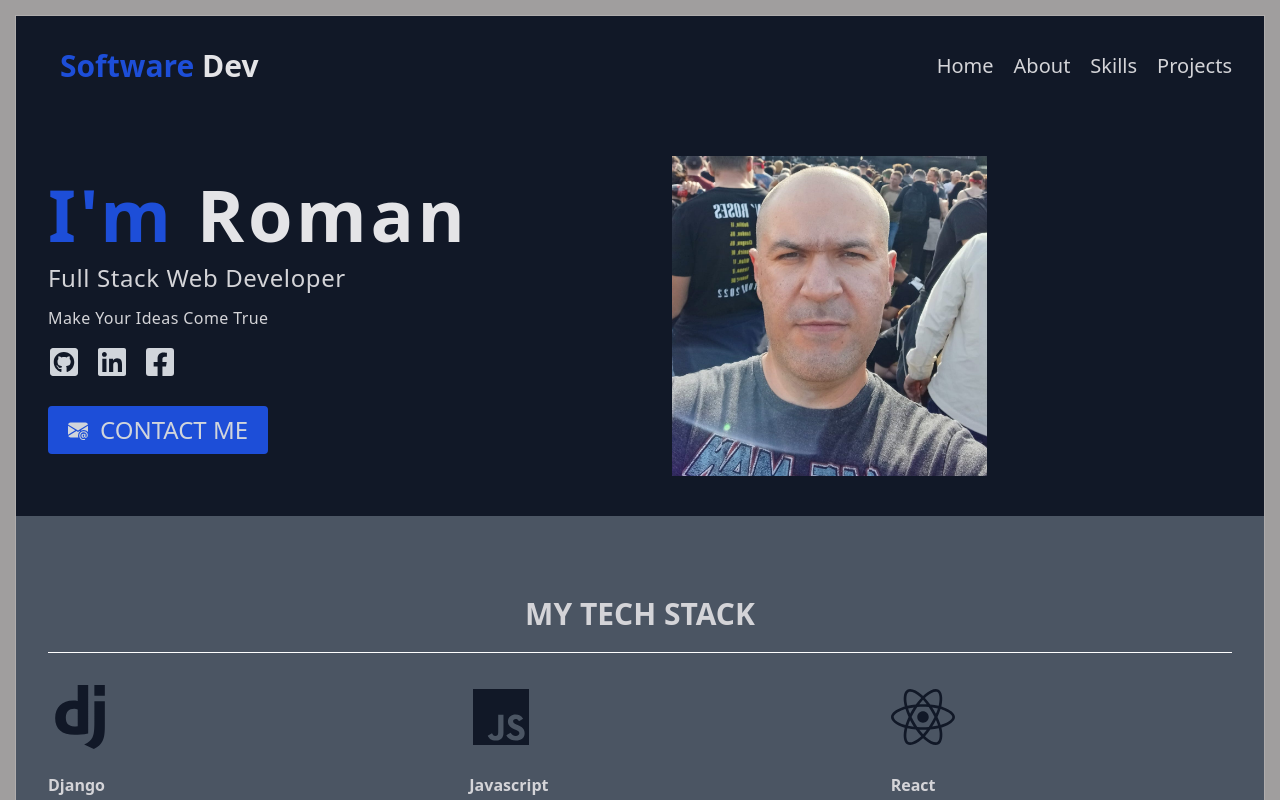
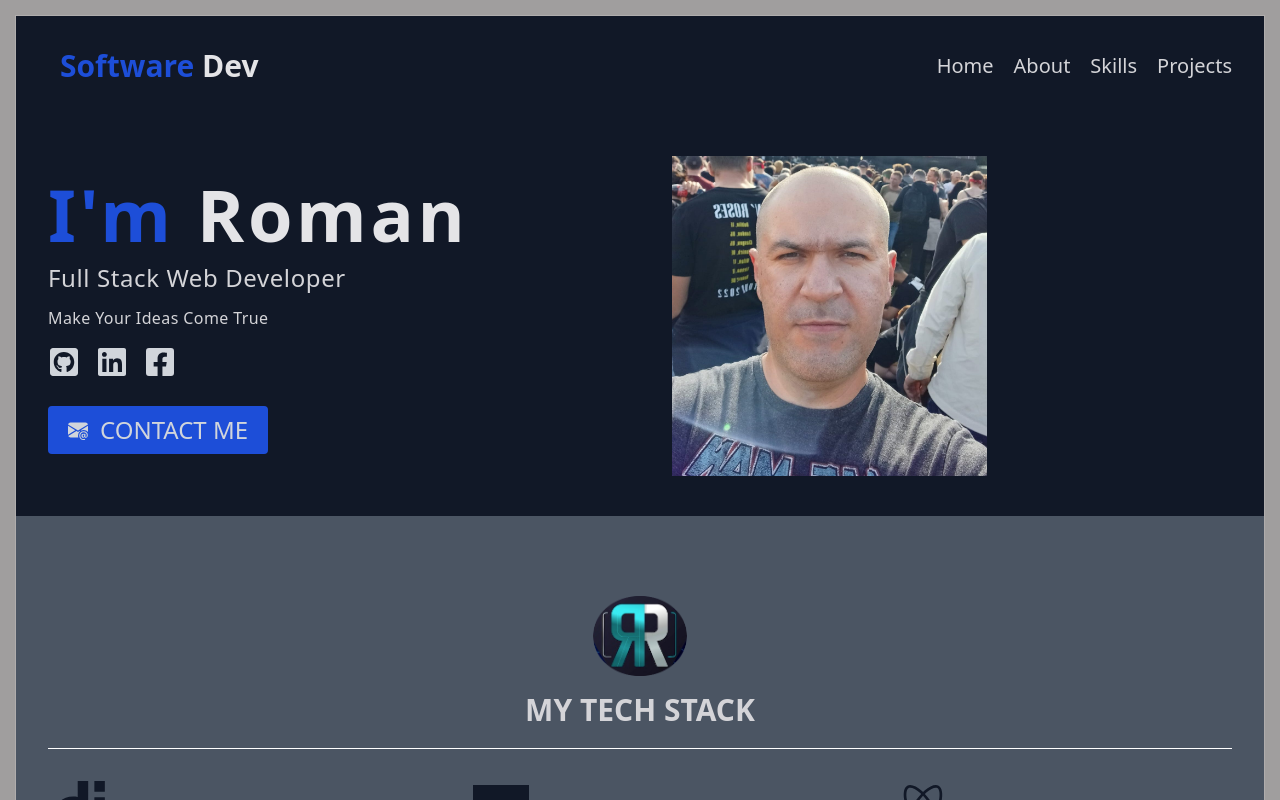
Before and after one commit to rockroman/Portfolio_react-tailwind, a React (Vite) app: page / in a window 1280 px wide. Shown: the top 800 px of the page. Built offline with nearby package versions, Linux system fonts and the light colour scheme.

Commit message:
add personal logo images

```diff
--- a/src/components/Footer.jsx
+++ b/src/components/Footer.jsx
@@ -2,6 +2,7 @@ import { useEffect, useRef, useState } from "react";
 import { useForm } from "react-hook-form";
 import emailjs from "@emailjs/browser";
 import { toast } from "react-toastify";
+import logoImg from "../assets/rock_logo.jpg";
 
 const SERVICE_ID = import.meta.env.VITE_REACT_SERVICE_ID;
 const TEMPLATE_ID = import.meta.env.VITE_REACT_TEMPLATE_ID;
@@ -64,6 +65,11 @@ const Footer = () => {
                 instead.
               </div>
             </div>
+            <img
+              src={logoImg}
+              alt=""
+              className="w-full md:w-300 lg:w-320 max-h-80"
+            />
           </div>
           <div className="">
             <div>
--- a/src/components/Skills.jsx
+++ b/src/components/Skills.jsx
@@ -1,11 +1,17 @@
 import { skills } from "../data";
 import SectionTitle from "./SectionTitle";
 import SkillsCard from "./SkillsCard";
+import smallLogo from "../assets/small_logo.png";
 
 const Skills = () => {
   return (
     <section className="bg-gray-600">
       <div className="py-20 align-element " id="skills">
+        <img
+          src={smallLogo}
+          alt=""
+          className="rounded-full w-25 h-20 mx-auto mb-4"
+        />
         <SectionTitle text="My Tech Stack" />
         <div className="py-15 grid gap-[5rem] md:grid-cols-2 lg:grid-cols-3">
           {skills.map((skill) => {
```
Also changed, not shown: src/assets/rock_logo.jpg (added), src/assets/small_logo.png (added).
